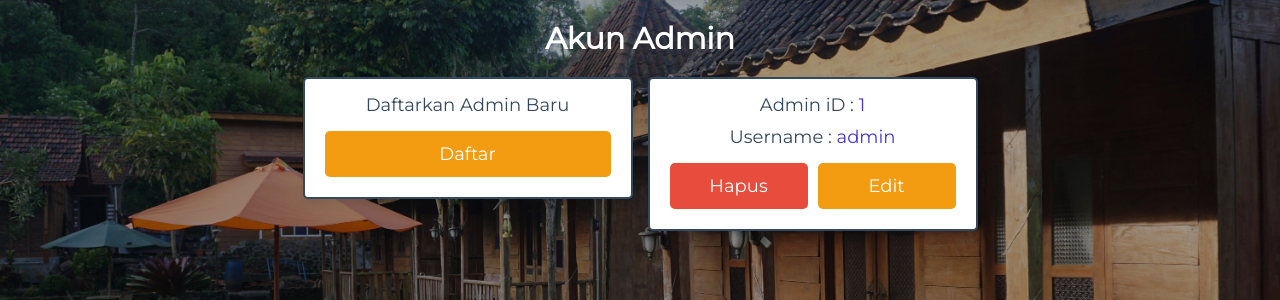
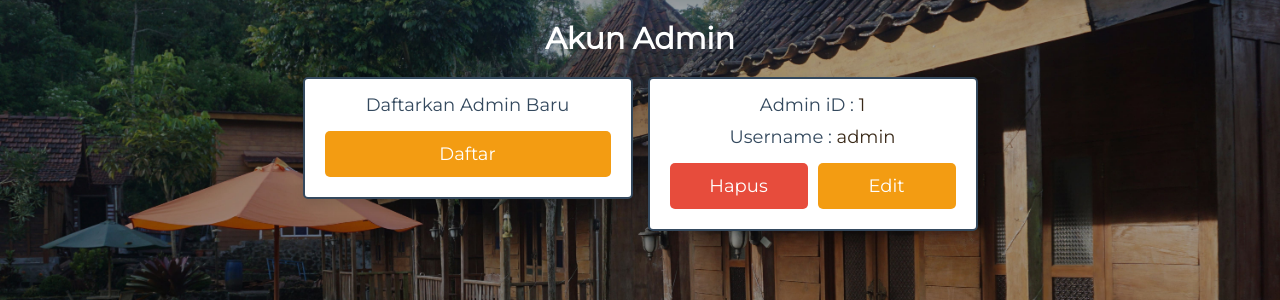
Before and after one commit to Kime-CH/foodOrderingTv-LeDesa, a PHP site: page /admin/admin_accounts.php in a window 1280 px wide. Shown: the part 142-442 px from the top of the page. Run offline with PHP 8.4, Linux system fonts and the light colour scheme; a user stored in the database is signed in; data comes from the database, SQL or seed files in the repository; some libraries are stand-ins or nearby versions.

Commit message:
Update 1

```diff
--- a/css/admin_style.css
+++ b/css/admin_style.css
@@ -1,7 +1,7 @@
 @import url('https://fonts.googleapis.com/css2?family=Montserrat:wght@100;200;300;400&display=swap');
 
 :root{
-   --main-color:#4834d4;
+   --main-color:#392918;
    --red:#e74c3c;
    --orange:#f39c12;
    --black:#34495e;
@@ -10,6 +10,7 @@
    --light-color:#999;
    --border:.2rem solid var(--black);
    --box-shadow:0 .5rem 1rem rgba(0,0,0,.1);
+   --light-brown: #c19b34;
 }
 
 *{
@@ -447,7 +448,7 @@ section{
 }
 
 .placed-orders .box-container .box p span{
-   color:var(--main-color);
+   color:var(--light-brown);
 }
 
 .placed-orders .box-container .box .drop-down{
```
